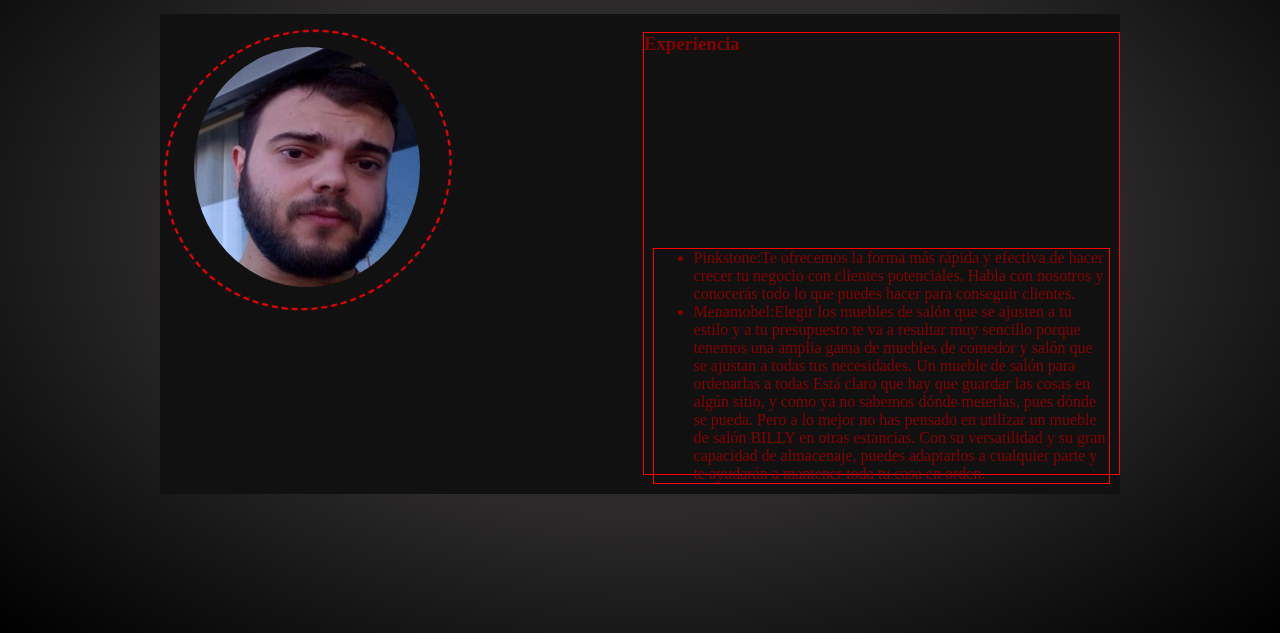
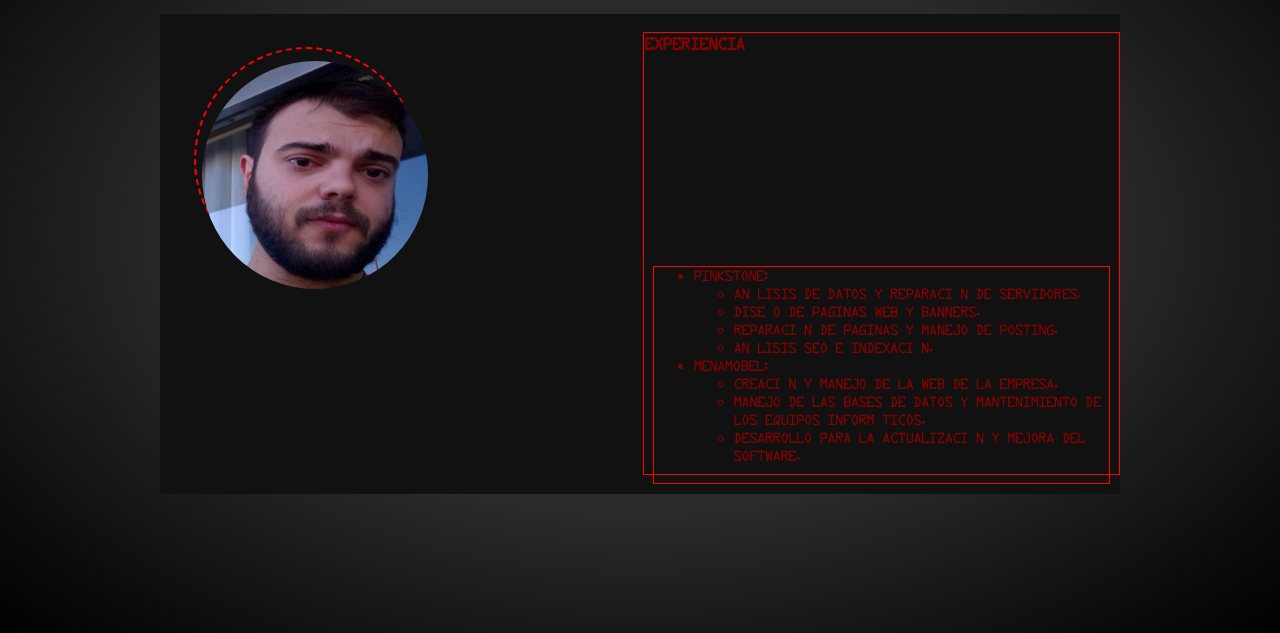
Before and after one commit to Defaultkoz/Portafolio, a plain HTML site: page index.html in a window 1280 px wide. Shown: the part 167-800 px from the top of the page. Drawn offline with Linux system fonts and the light colour scheme.

Commit message:
Actualización de estilos y estructura HTML

```diff
--- a/css/main.css
+++ b/css/main.css
@@ -1,4 +1,12 @@
+:root{
+    --ejeX:45deg
+}
+@font-face {
+    font-family: "Data-font";
+    src: url(/src/fonts/data-latin.ttf);
+}
 body{
+    font-family: "Data-font";
     background:fixed radial-gradient(rgb(43, 41, 41) 50%,rgb(0, 0, 0) 100%);
     display:flex ;
     flex-direction:column ;
@@ -95,6 +103,7 @@ nav{position: relative;
     outline: none;
     position: relative;
     border-radius: 15px 15px 15px 15px;
+    font-family: "Data-font";
     text-align: center;
     z-index: 0;
     border:none;
@@ -168,12 +177,8 @@ background-color: #111;
     height: 50%;
     width: 50%;
 
+    z-index: 1;
 
-}
-.img-container{
-    position: absolute;
-    left:0px;
-    top: 0px;
 }
 
 @keyframes rotate {
@@ -185,21 +190,36 @@ background-color: #111;
     }
 }
 .img-container {
+
+    border-radius: 50%;
+    border: #ff0000 2px dashed;
+    position: relative;
+    height:221px;
+    width: 221px;
+    animation: -rotate 13s linear infinite;
+    z-index: 2;
+    transform:perspective(1000px) rotateX(calc(var(--ejeX)-15deg)) scale(1);
+    transition:all 0.7s ease-in-out 0.7s;
+}
+ .foto:hover .img-container {
+    transform:perspective(1000px) rotateX(var(--ejeX)) scale(1.1) ;
+}
+.foto:hover .img-foto{
+    transform: perspective(1000px) translateY(-10%) rotateX(calc(var(--ejeX)-85deg));
+
+}
+ .img-foto {
+
+    position: absolute;
+    left:32px;
+    top: 13%;
+    z-index: 3;
+    height: calc(100% - 60px);
+    width: calc(100% - 60px );
     border-radius: 100%;
-    border: #ff0000 2px;
-    border-style: dashed;
-
-    height: 100%;
-    width: 95%;
-
-    animation: rotate 13s linear infinite;
+    transform:perspective(1000px) rotateX(calc((--ejeX)-15deg)) translateY(0%) ;
+    transition: all 0.7s ease-in-out 0.7s;
 }
-
- img {
-
-    height: 100%;
-    width: 95%;
-    border-radius: 100%;}
 
 .sqr>h3{
     border: #ff0000 1px solid;
@@ -244,7 +264,7 @@ transparent
     animation-delay: calc(10s/var(--quantity)*var(--index));
 }
 .slider:hover .item {
-    animation-play-state:paused!important;
+    animation-play-state:paused;
 }
 .list>.item>img{
 
--- a/index.html
+++ b/index.html
@@ -39,14 +39,24 @@
 <main>
 
     <div class="sqr">
-    <div class="foto"><div class="img-container int-contenedor"></div><img class ="int-contenedor" src="./src/img/me[1].jpeg" alt=""></div>
+    <div class="foto"><div class="img-container "></div><img class="img-foto" src="./src/img/me[1].jpeg" alt=""></div>
      <h3>Experiencia</h3>
      <ul>
-        <li>Pinkstone:Te ofrecemos la forma más rápida y efectiva de hacer crecer tu negocio con clientes potenciales. Habla con nosotros y conocerás todo lo que puedes hacer para conseguir clientes.</li>
-        <li>Menamobel:Elegir los muebles de salón que se ajusten a tu estilo y a tu presupuesto te va a resultar muy sencillo porque tenemos una amplia gama de muebles de comedor y salón que se ajustan a todas tus necesidades.
-
-            Un mueble de salón para ordenarlas a todas
-            Está claro que hay que guardar las cosas en algún sitio, y como ya no sabemos dónde meterlas, pues dónde se pueda. Pero a lo mejor no has pensado en utilizar un mueble de salón BILLY en otras estancias. Con su versatilidad y su gran capacidad de almacenaje, puedes adaptarlos a cualquier parte y te ayudarán a mantener toda tu casa en orden.</li>
+        <li>Pinkstone:
+            <ul>
+                <li>Análisis de datos y reparación de servidores.</li>
+                <li>Diseño de paginas web y banners.</li>
+                <li>Reparación de paginas y manejo de posting.</li>
+                <li>Análisis SEO e indexación.</li>
+        </ul>
+        </li>
+        <li>Menamobel:
+            <ul>
+                <li>Creación y manejo de la web de la empresa.</li>
+                <li>Manejo de las bases de datos y mantenimiento de los equipos informáticos.</li>
+                <li>Desarrollo para la actualización y mejora del software.</li>
+            </ul>
+        </li>
      </ul>
     </div>
 </main>
```
Also changed, not shown: src/fonts/data-latin.ttf (added), src/fonts/data-unifon.ttf (added).
